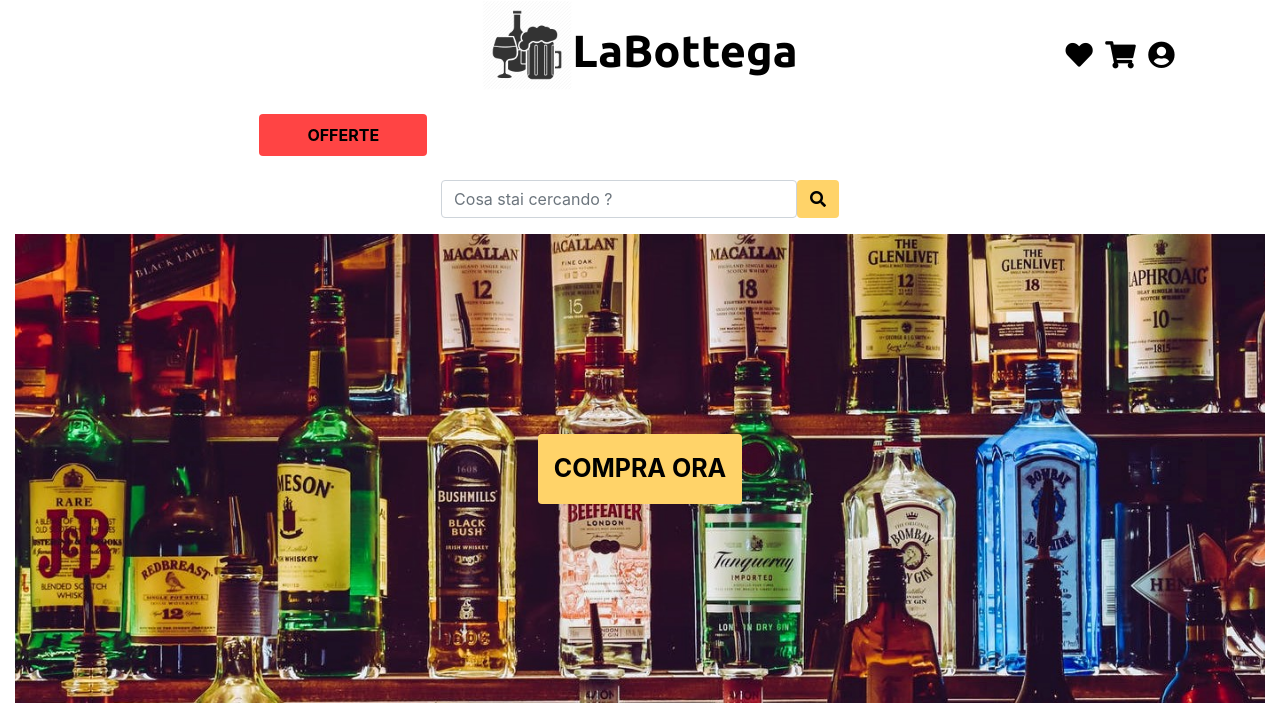
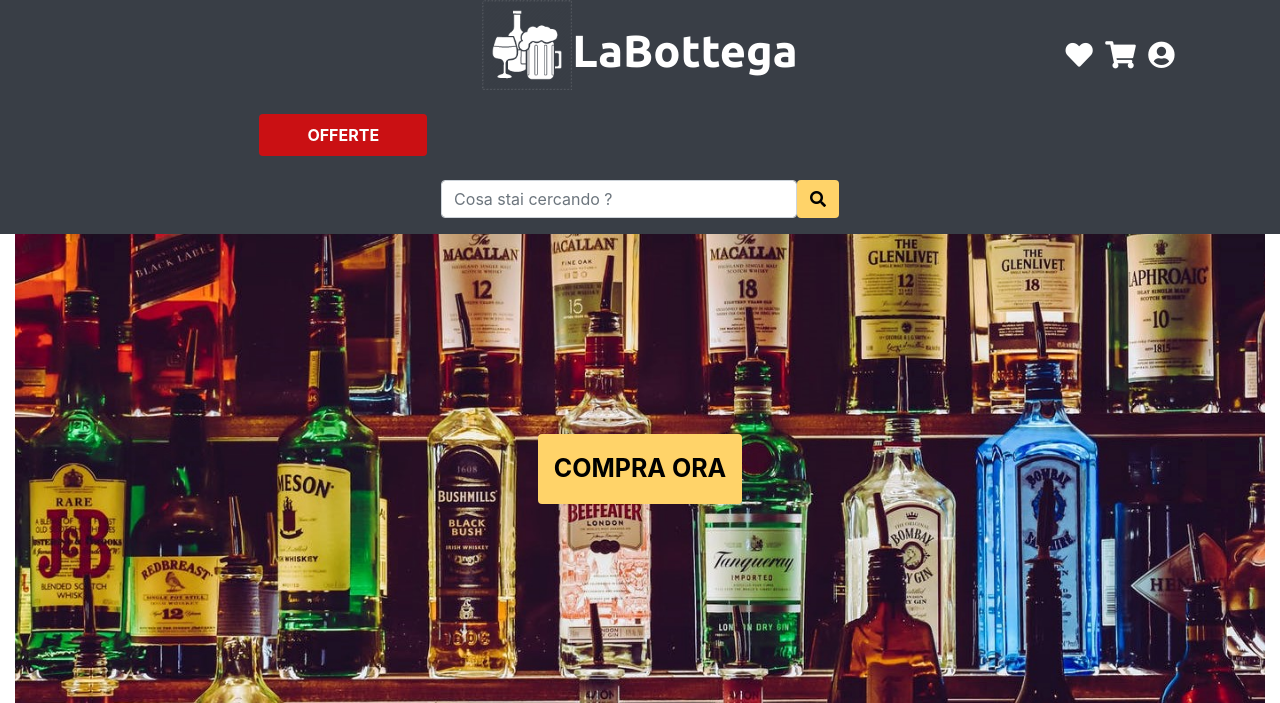
Before and after one commit to giacomoaccursi/labottega, a PHP site: page /index.php in a window 1280 px wide. Shown: the top 703 px of the page. Run offline with PHP 8.4, Linux system fonts and the light colour scheme; data that the repository does not hold is empty; some libraries are stand-ins or nearby versions.

Commit message:
change navbar to dark color

```diff
--- a/public/css/style.css
+++ b/public/css/style.css
@@ -1,7 +1,13 @@
 @import url('https://fonts.googleapis.com/css2?family=Ubuntu:wght@700&display=swap');
 
 
+.prova{
+    background-color: #393e46;
+}
 
+.white-icon{
+    color: white !important;
+}
 /* CARRELLO*/
 input,
 textarea {
--- a/template/base.php
+++ b/template/base.php
@@ -23,38 +23,38 @@
 <body>
   <div class="container-fluid">
     <header>
-      <div class="row align-items-center">
+      <div class="prova row align-items-center">
         <div class="col-md-3"></div>
         <div class="col-8 col-md-6">
           <div class="row justify-content-md-center">
-            <img id="logo" src="public/img/logo.png" alt="" />
-            <h1 class="pt-4"><a href="index.php" id="title-link">LaBottega</a></h1>
+            <img id="logo" src="public/img/logo2.png" alt="" />
+            <h1 class="pt-4"><a class="text-white" href="index.php" id="title-link">LaBottega</a></h1>
           </div>
         </div>
         <div id="icon-container" class="text-right text-md-center col-4 pt-4 col-md-3 ">
-          <a href="wishList.php" class="icon-link pr-md-2"><i class="fas fa-heart fa-lg"></i></a>
-          <a href="carrello.php" class="icon-link pr-md-2"><i class="fas fa-shopping-cart fa-lg"></i></a>
-          <a href="login.php" class="icon-link"><i class="fas fa-user-circle fa-lg"></i></a>
+          <a href="wishList.php" class="icon-link pr-md-2"><i class="white-icon fas fa-heart fa-lg"></i></a>
+          <a href="carrello.php" class="icon-link pr-md-2"><i class="white-icon fas fa-shopping-cart fa-lg"></i></a>
+          <a href="login.php" class="icon-link"><i class="white-icon fas fa-user-circle fa-lg"></i></a>
         </div>
       </div>
 
       <!--
                 NAVBAR
             -->
-      <div class="row mt-3 nopadding">
+      <div class="row">
         <div class="col-12 col-md-12 p-0">
-          <div class="row">
+          <div class="prova row pt-3 nopadding">
             <div class="col-md-2"></div>
             <div class="col-md-8">
-              <nav class="navbar navbar-expand-md navbar-fixed-top bg-white navbar-light justify-content-center">
+              <nav class="navbar navbar-expand-md navbar-fixed-top justify-content-center">
                 <button class="navbar-toggler" type="button" data-toggle="collapse" data-target="#navbarNavDropdown" aria-controls="navbarNavDropdown" aria-expanded="false" aria-label="Toggle navigation">
-                  <span class="navbar-toggler-icon"></span>
+                  <i class="white-icon fas fa-bars"></i>
                 </button>
                 <div class="collapse navbar-collapse" id="navbarNavDropdown">
                   <ul class="navbar-nav text-center col-md-12 nopadding">
                     <?php foreach ($templateParams["categorie"] as $categoria) : ?>
                       <li class="nav-item dropdown col-md-3">
-                        <a class="nav-link" href="prodotti.php?cat=<?php echo $categoria["id"]; ?>"><?php echo $categoria["nome"]; ?></a>
+                        <a class="nav-link text-uppercase text-white" href="prodotti.php?cat=<?php echo $categoria["id"]; ?>"><?php echo $categoria["nome"]; ?></a>
                         <ul class="dropdown-menu text-center col-12 m-0">
                           <?php foreach ($templateParams["sottoCategorie"] as $subCategoria) :
                             if ($subCategoria["idCategoria"] == $categoria["id"]) : ?>
@@ -68,7 +68,7 @@
 
                     <?php endforeach; ?>
                     <li class="nav-item col-md-3">
-                      <a class="btn nav-link offerte" href="prodotti.php?sales=1">OFFERTE</a>
+                      <a class="text-white btn nav-link offerte" href="prodotti.php?sales=1">OFFERTE</a>
                     </li>
                   </ul>
                 </div>
@@ -82,7 +82,7 @@
       <!--
                 SEARCH FORM
             -->
-      <div class="row my-3">
+      <div class="prova row py-3">
         <div class="col-md-3"></div>
         <div class="col-md-6">
           <form class="form-inline justify-content-center" action="prodotti.php" method="GET">
--- a/template/prodotti_template.php
+++ b/template/prodotti_template.php
@@ -1,5 +1,5 @@
 <?php if (count($templateParams["prodotti"]) > 0) : ?>
-    <h2 class="text-center"><?php echo ($templateParams["titoloCategoria"]); ?></h2>
+    <h2 class="text-center mt-2"><?php echo ($templateParams["titoloCategoria"]); ?></h2>
     <div class="col-12 text-center py-3">
         <select onchange="location = 'prodotti.php?page=1&order='+this.value+
     '<?php if (isset($templateParams['categoriaCorrente'])) {
```
Also changed, not shown: public/img/logo2.png (added).
